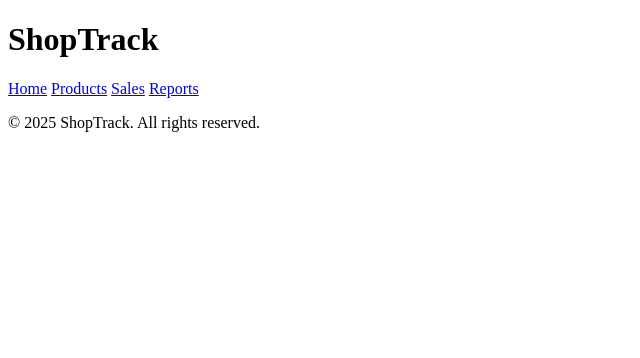
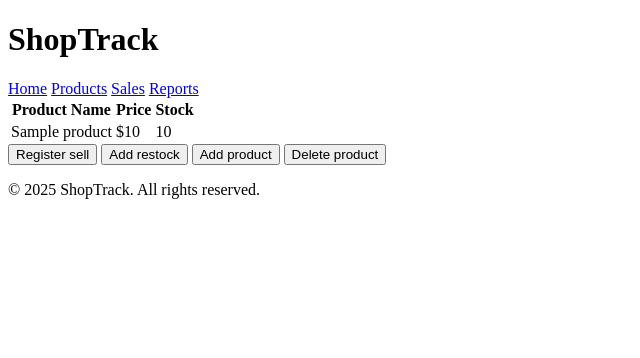
Before and after one commit to luca-avila/ShopTrack, a Flask app: template templates/products.html in a window 1280 px wide. Shown: the top 358 px of the page, without its empty margins (0-640 px from the left). Run offline with Flask 3, Linux system fonts and the light colour scheme; the template is opened without the code that fills it: most values are stand-ins (such as "Sample title", 1, 10 or a date in 2020).

Commit message:
Complete product html basic structure

```diff
--- a/templates/products.html
+++ b/templates/products.html
@@ -1,9 +1,32 @@
 {% extends "base.html" %}
 
 {% block title %}
-
+    Products
 {% endblock %}
 
 {% block content %}
-
+    <table class="table table-striped">
+        <thead>
+            <tr>
+                <th>Product Name</th>
+                <th>Price</th>
+                <th>Stock</th>
+            </tr>
+        </thead>
+        <tbody>
+            {% for product in products %}
+                <tr>
+                    <td>{{ product.name }}</td>
+                    <td>${{ product.price }}</td>
+                    <td>{{ product.stock }}</td>
+                </tr>
+            {% endfor %}
+        </tbody>
+    </table>
+    <div>
+        <button>Register sell</button>
+        <button>Add restock</button>
+        <button>Add product</button>
+        <button>Delete product</button>
+    </div>
 {% endblock %}
```
